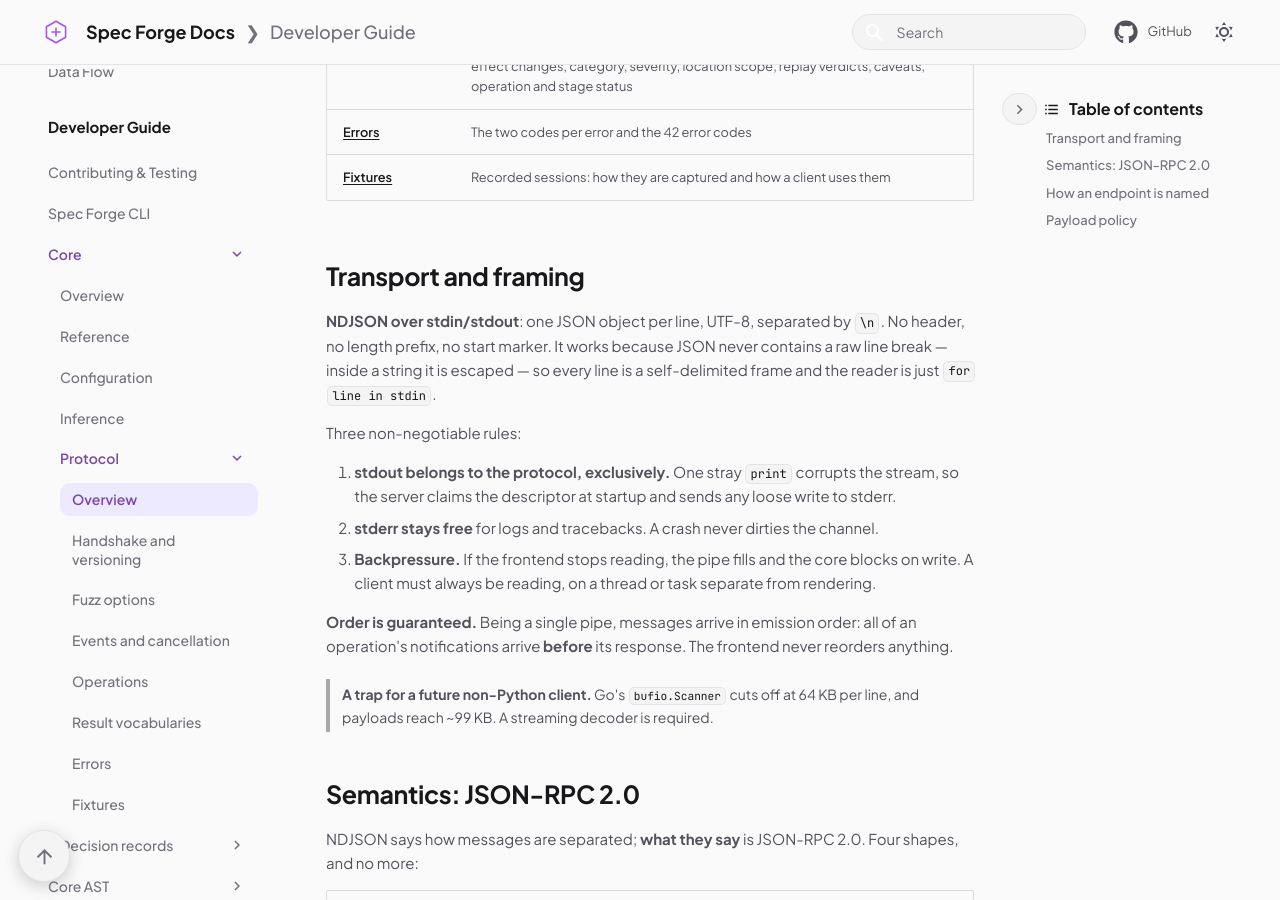
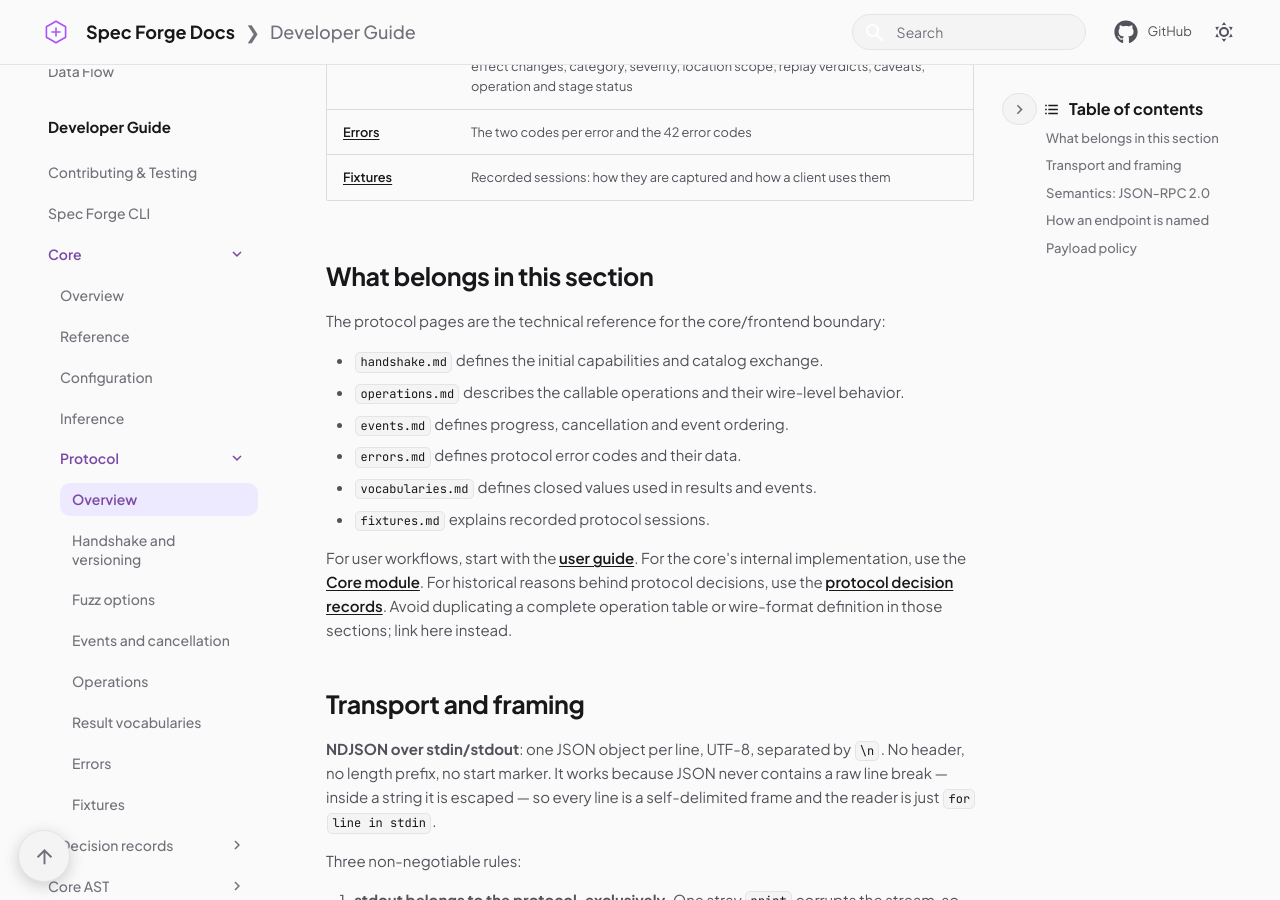
Before and after one commit to Spec-Forge-Testing/specforge-docs, an MkDocs documentation site: the page built from docs/modules/core/protocol/index.md, in a window 1280 px wide and 900 px high, scrolled down 654 px. Built offline with MkDocs 1.6.1 and Material for MkDocs 9.7.7, drawn with Linux system fonts in a browser that asks for light colours; comment, search, counter and statistics services are not loaded.

Commit message:
docs: define ownership between guides and references

```diff
--- a/docs/modules/core/protocol/index.md
+++ b/docs/modules/core/protocol/index.md
@@ -15,6 +15,23 @@ defines how a message travels, the pages beside it define what the messages say.
 | [Result vocabularies](vocabularies.md) | The closed vocabularies a result field may take: run status, comparability, oracle scope, truncation reason, target-down verdict, coverage, producer-exclusion disposition, unprobed reason, signal causes, load-step degradation, strategy, effect changes, category, severity, location scope, replay verdicts, caveats, operation and stage status |
 | [Errors](errors.md) | The two codes per error and the 42 error codes |
 | [Fixtures](fixtures.md) | Recorded sessions: how they are captured and how a client uses them |
+
+## What belongs in this section
+
+The protocol pages are the technical reference for the core/frontend boundary:
+
+- `handshake.md` defines the initial capabilities and catalog exchange.
+- `operations.md` describes the callable operations and their wire-level behavior.
+- `events.md` defines progress, cancellation and event ordering.
+- `errors.md` defines protocol error codes and their data.
+- `vocabularies.md` defines closed values used in results and events.
+- `fixtures.md` explains recorded protocol sessions.
+
+For user workflows, start with the [user guide](../../../user-guide/installation.md). For the
+core's internal implementation, use the [Core module](../index.md). For historical reasons
+behind protocol decisions, use the [protocol decision records](../adr/protocol.md). Avoid
+duplicating a complete operation table or wire-format definition in those sections; link here
+instead.
 
 ## Transport and framing
 
```
Also changed, not shown: docs/modules/core/index.md (+17 -0 lines), docs/user-guide/troubleshooting.md (+6 -0 lines).
